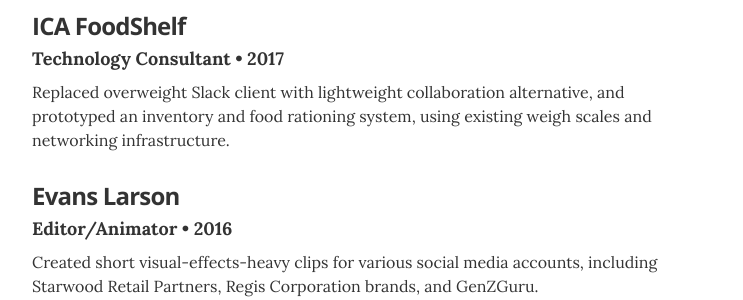
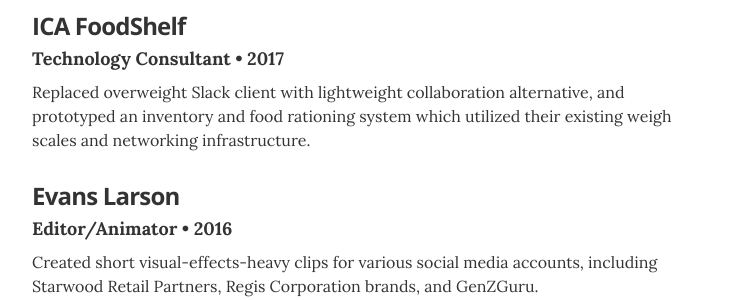
Before and after one commit to christian-kramer/christian-kramer.github.io, a Jekyll site: the page built from index.html, in a window 1280 px wide and 900 px high, scrolled down 532 px. Shown: the part 178-478 px from the top of the window, without its empty margins (268-1011 px from the left). Built offline with Jekyll 4.4.1, drawn with Linux system fonts in a browser that asks for light colours.

Commit message:
rephrased ICA summary

```diff
--- a/_data/experience.yml
+++ b/_data/experience.yml
@@ -9,7 +9,7 @@
 - company: ICA FoodShelf
   position: Technology Consultant
   duration: 2017
-  summary: Replaced overweight Slack client with lightweight collaboration alternative, and prototyped an inventory and food rationing system, using existing weigh scales and networking infrastructure.
+  summary: Replaced overweight Slack client with lightweight collaboration alternative, and prototyped an inventory and food rationing system which utilized their existing weigh scales and networking infrastructure.
 
 # Evans Larson - Editor/Animator
 - company: Evans Larson
```
